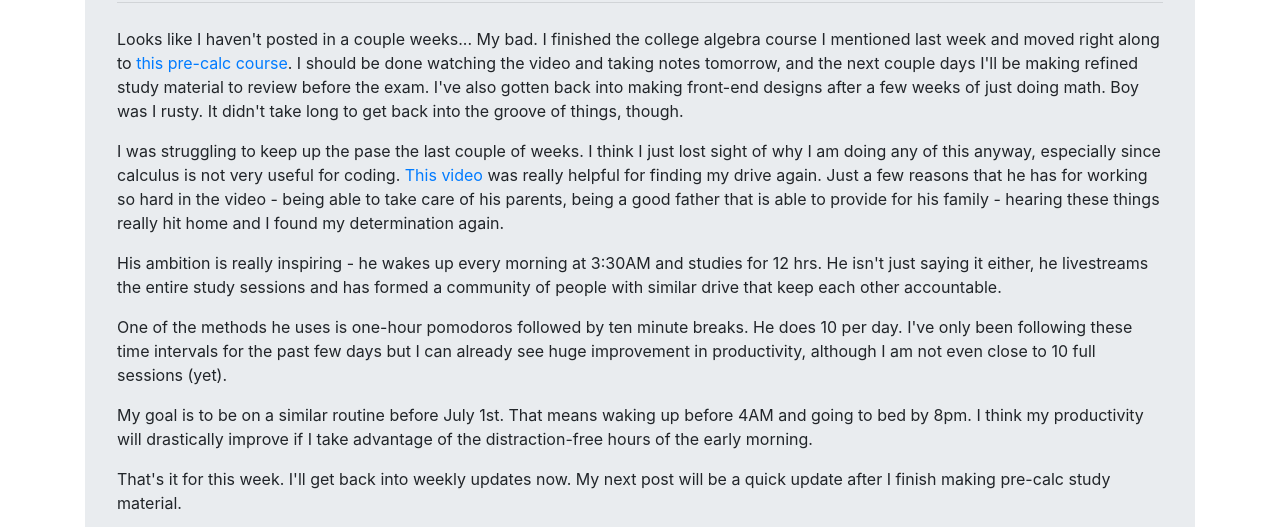
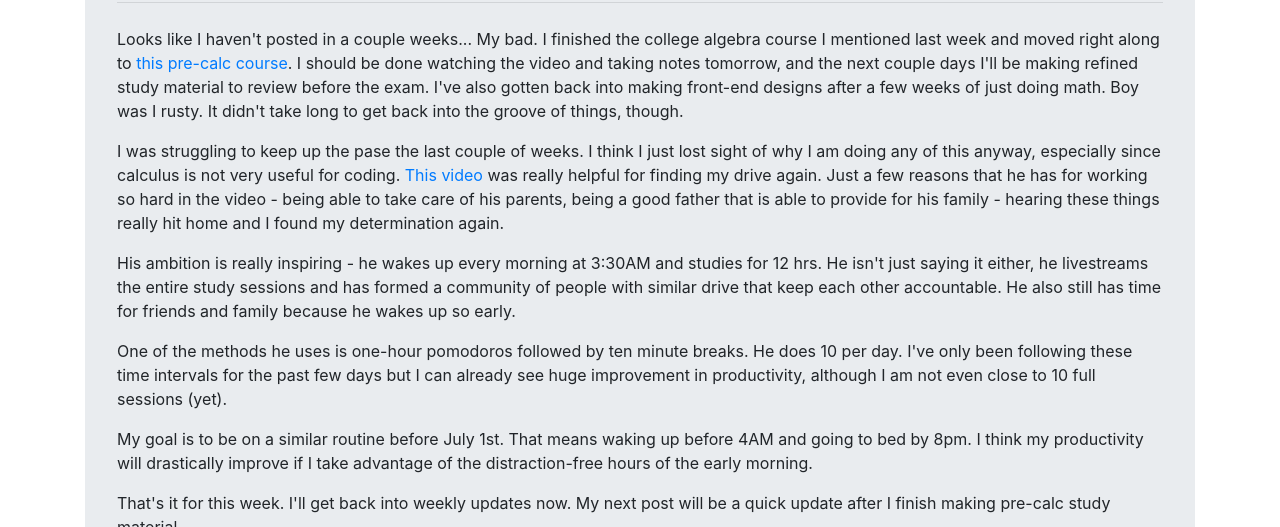
Before and after one commit to gabereal373/codedreams, a website: page posts.html in a window 1280 px wide. Shown: the part 273-800 px from the top of the page. Drawn offline with nearby package versions, Linux system fonts and the light colour scheme.

Commit message:
small update

```diff
--- a/posts.html
+++ b/posts.html
@@ -43,7 +43,7 @@
     <hr class="my-4">
     <p>Looks like I haven't posted in a couple weeks... My bad. I finished the college algebra course I mentioned last week and moved right along to <a href="https://www.youtube.com/watch?v=eI4an8aSsgw&t=15837s">this pre-calc course</a>. I should be done watching the video and taking notes tomorrow, and the next couple days I'll be making refined study material to review before the exam. I've also gotten back into making front-end designs after a few weeks of just doing math. Boy was I rusty. It didn't take long to get back into the groove of things, though.</p>
     <p>I was struggling to keep up the pase the last couple of weeks. I think I just lost sight of why I am doing any of this anyway, especially since calculus is not very useful for coding. <a href="https://www.youtube.com/watch?v=kICh_d6tHQk&t=465s">This video</a> was really helpful for  finding my drive again. Just a few reasons that he has for working so hard in the video - being able to take care of his parents, being a good father that is able to provide for his family - hearing these things really hit home and I found my determination again.</p>
-    <p>His ambition is really inspiring - he wakes up every morning at 3:30AM and studies for 12 hrs. He isn't just saying it either, he livestreams the entire study sessions and has formed a community of people with similar drive that keep each other accountable.</p>
+    <p>His ambition is really inspiring - he wakes up every morning at 3:30AM and studies for 12 hrs. He isn't just saying it either, he livestreams the entire study sessions and has formed a community of people with similar drive that keep each other accountable. He also still has time for friends and family because he wakes up so early.</p>
     <p>One of the methods he uses is one-hour pomodoros followed by ten minute breaks. He does 10 per day. I've only been following these time intervals for the past few days but I can already see huge improvement in productivity, although I am not even close to 10 full sessions (yet).</p>
     <p>My goal is to be on a similar routine before July 1st. That means waking up before 4AM and going to bed by 8pm. I think my productivity will drastically improve if I take advantage of the distraction-free hours of the early morning.</p>
     <p>That's it for this week. I'll get back into weekly updates now. My next post will be a quick update after I finish making pre-calc study material.</p>
```
